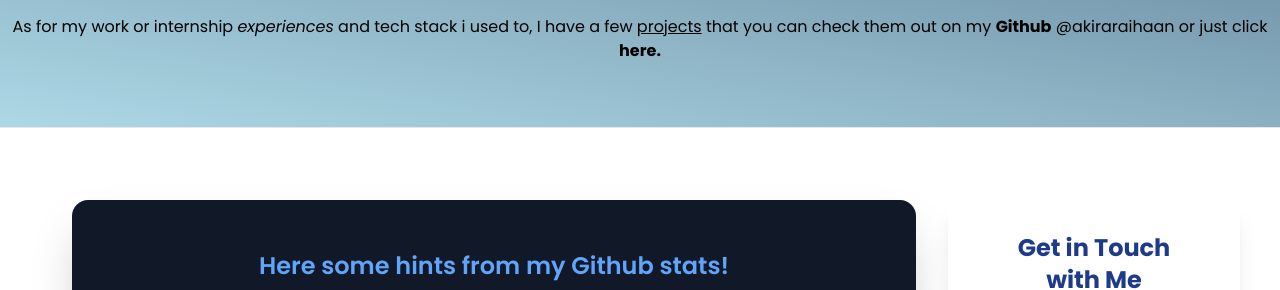
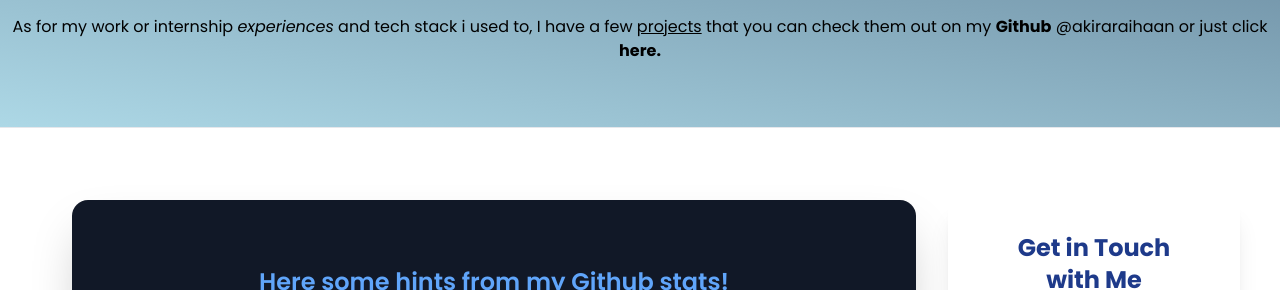
Before and after one commit to akiraraihaan/tht, a plain HTML site: page index.html in a window 1280 px wide. Shown: the part 1895-2185 px from the top of the page. Drawn offline with nearby package versions, Linux system fonts and the light colour scheme.

Commit message:
give m on github stats subject

```diff
--- a/index.html
+++ b/index.html
@@ -138,7 +138,7 @@
 
     <div class="grid grid-cols-4  m-[56px]">
         <div class="col-span-3 shadow-2xl rounded-2xl bg-gray-900 m-4 p-12">
-            <h2 class="font-[600] justify-center text-center text-[24px] text-blue-400">Here some hints from my Github stats!</h2>
+            <h2 class="font-[600] m-4 justify-center text-center text-[24px] text-blue-400">Here some hints from my Github stats!</h2>
 
             <div class="stats_container">
                 <img src="https://github-readme-stats.vercel.app/api?username=akiraraihaan&theme=github_dark&hide_border=true&include_all_commits=false&count_private=true" class="m-[12px]">
```
